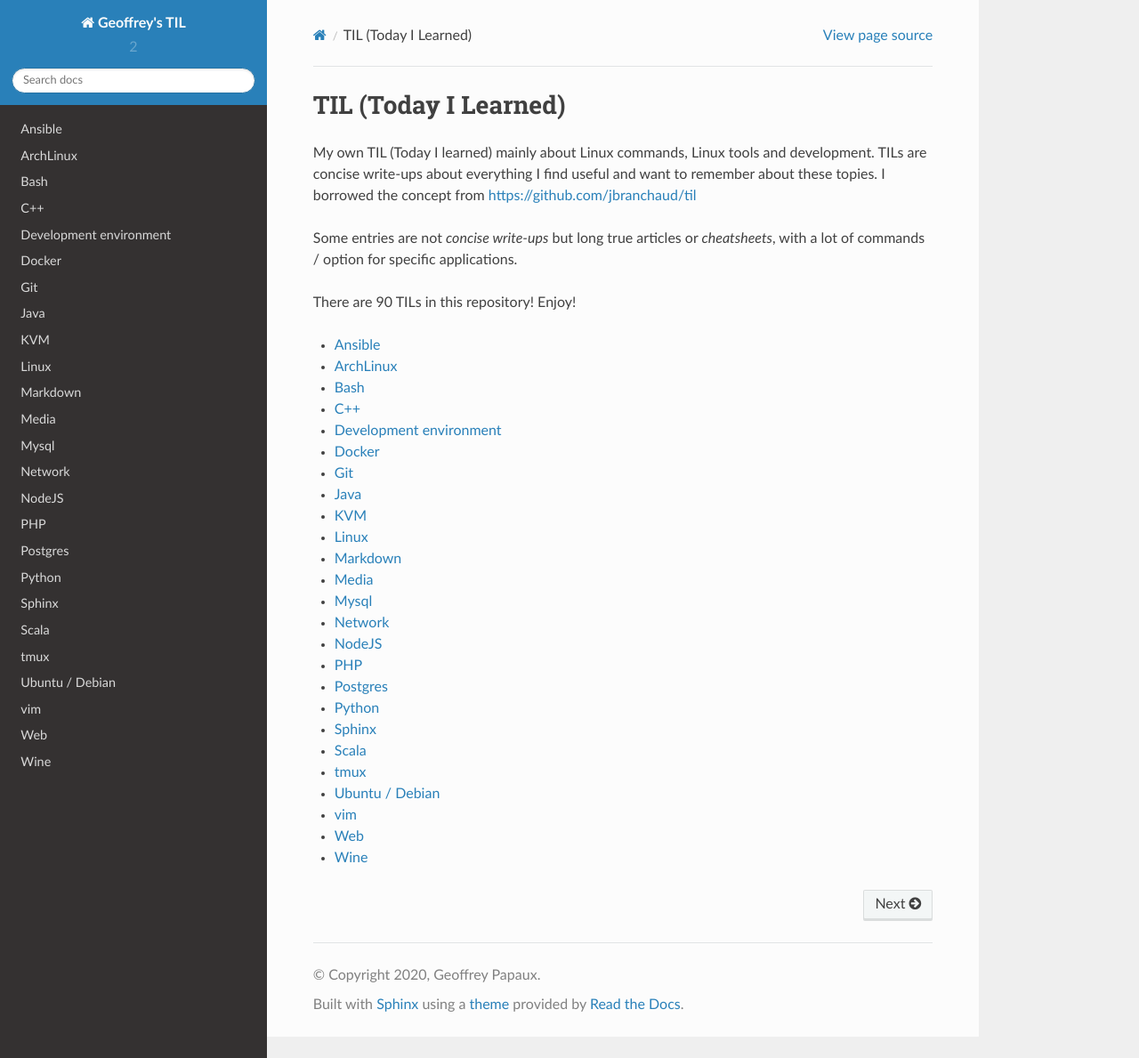
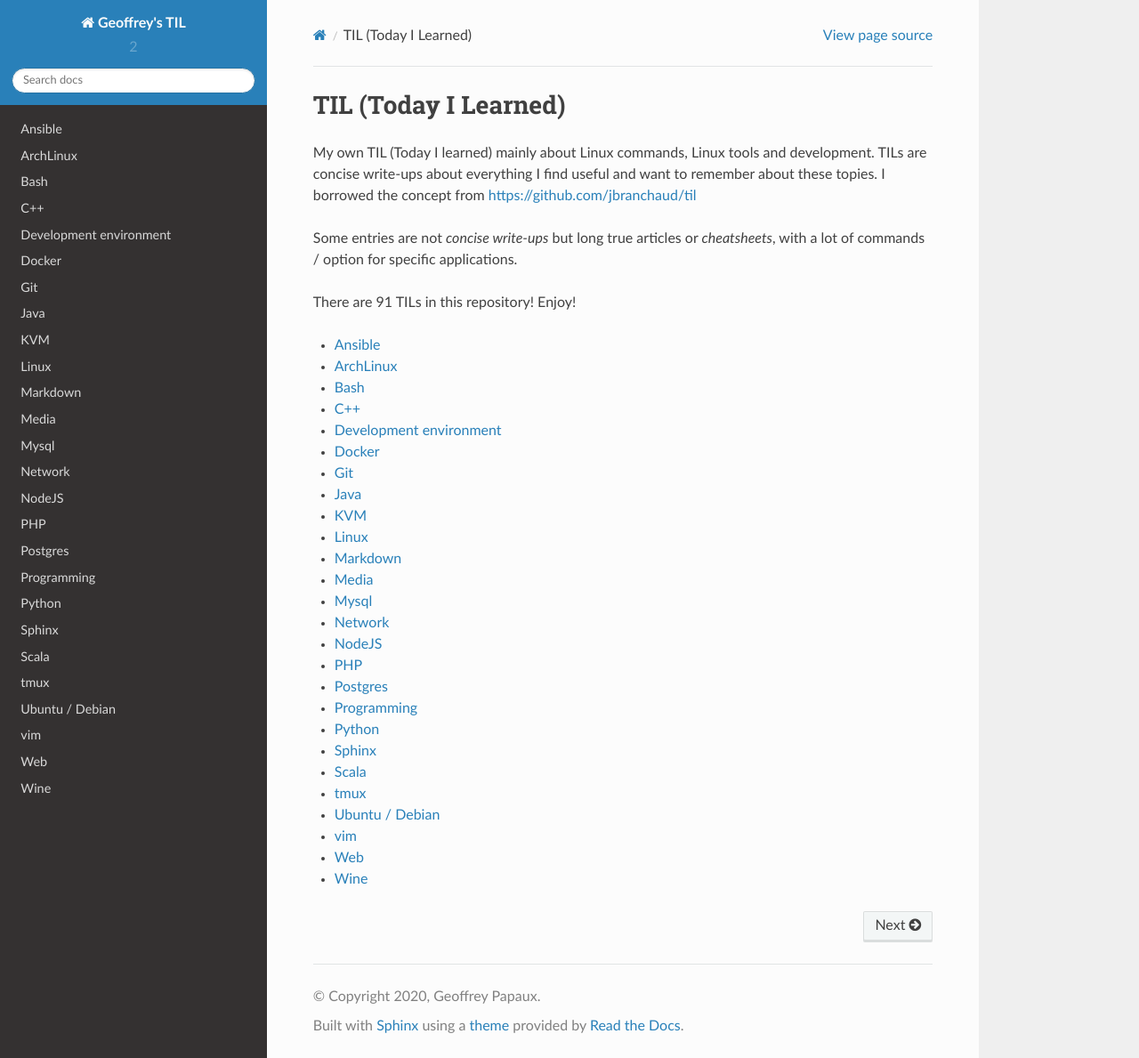
Before and after one commit to papaux/til, a Sphinx documentation site: the page built from source/index.rst, in a window 1280 px wide and 1189 px high. Shown: the whole window at 89% size. Built offline with Sphinx 7.4.7 and the Read the Docs theme 2.0.0, drawn with Linux system fonts in a browser that asks for light colours.

Commit message:
programming: new section

```diff
--- a/source/index.rst
+++ b/source/index.rst
@@ -5,7 +5,7 @@ My own TIL (Today I learned) mainly about Linux commands, Linux tools and develo
 
 Some entries are not *concise write-ups* but long true articles or *cheatsheets*, with a lot of commands / option for specific applications.
 
-There are 90 TILs in this repository! Enjoy!
+There are 91 TILs in this repository! Enjoy!
 
 .. toctree::
    :maxdepth: 1
@@ -27,6 +27,7 @@ There are 90 TILs in this repository! Enjoy!
    nodejs/_.rst
    php/_.rst
    postgres/_.rst
+   programming/_.rst
    python/_.rst
    sphinx/_.rst
    scala/_.rst
```
Also changed, not shown: source/programming/_.rst (added, +9 -0 lines), source/programming/text-sanitizer.rst (added, +15 -0 lines).
